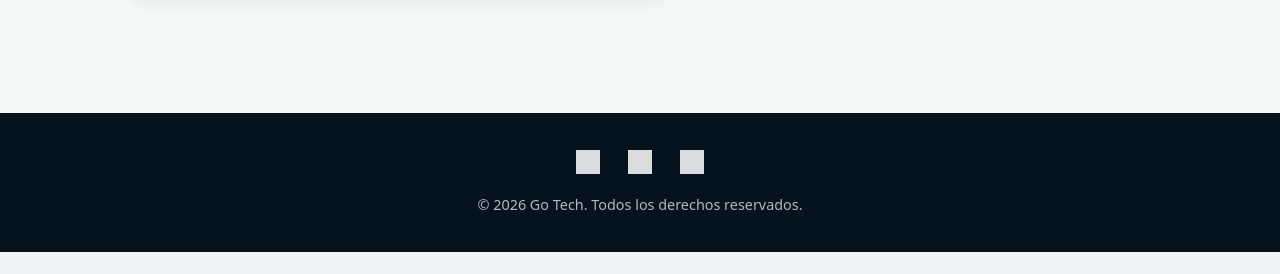
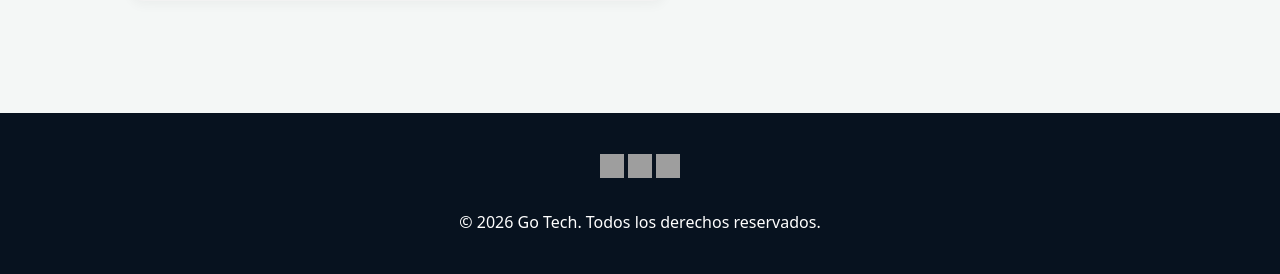
Before and after one commit to Fidelitas-Ambiente-Web-Cliente-Servidor/sc502-ln-practica1-sc502_ln_practica1_q2_2026_g6, a PHP site: page /contacto.html in a window 1280 px wide. Shown: the part 1084-1358 px from the top of the page. Before the commit the page ends 1336 px from the top, so only its background shows below. Run offline with PHP 8.4, Linux system fonts and the light colour scheme; grey boxes are pictures that could not be loaded.

Commit message:
Actualización del Footer de contacto.html y contacto.css

```diff
--- a/Tarea1/contacto.html
+++ b/Tarea1/contacto.html
@@ -143,11 +143,12 @@
   <!-- ========== FOOTER ========== -->
   <footer class="footer-section">
     <div class="container">
-      <div id="social">
-        <a href="#"><img src="https://cdn.jsdelivr.net/npm/simple-icons@v11/icons/facebook.svg" alt="Facebook" width="24" height="24"></a>
-        <a href="#"><img src="https://cdn.jsdelivr.net/npm/simple-icons@v11/icons/twitter.svg" alt="Twitter" width="24" height="24"></a>
-        <a href="#"><img src="https://cdn.jsdelivr.net/npm/simple-icons@v11/icons/instagram.svg" alt="Instagram" width="24" height="24"></a>
-      </div>
+      <div class="row">
+        <div id="social">
+            <a href="#"><img src="https://cdn-icons-png.flaticon.com/512/733/733547.png" alt="Facebook" width="24" height="24"></a>
+            <a href="#"><img src="https://cdn-icons-png.flaticon.com/512/733/733558.png" alt="Twitter" width="24" height="24"></a>
+            <a href="#"><img src="https://cdn-icons-png.flaticon.com/512/733/733561.png" alt="Instagram" width="24" height="24"></a>
+       </div>
       <p>&copy; 2026 Go Tech. Todos los derechos reservados.</p>
     </div>
   </footer>
--- a/Tarea1/css/contacto.css
+++ b/Tarea1/css/contacto.css
@@ -235,35 +235,12 @@ body {
 
 /* --- FOOTER --- */
 .footer-section {
-  padding: 2.25rem 0;
+  padding: 1.5rem 0;
   background-color: var(--footer-bg);
   color: #fff;
   text-align: center;
 }
 
-.footer-section p {
-  margin: 0;
-  font-size: 0.9rem;
-  color: rgba(255, 255, 255, 0.7);
+#social {
+  padding: 1rem 0 2rem 0;
 }
-
-#social {
-  margin-bottom: 1.25rem;
-}
-
-#social a {
-  display: inline-block;
-  margin: 0 12px;
-  transition: transform 0.25s ease, opacity 0.25s ease;
-  opacity: 0.85;
-}
-
-#social a:hover {
-  transform: translateY(-3px);
-  opacity: 1;
-}
-
-/* Convierte iconos negros en blanco */
-#social img {
-  filter: brightness(0) invert(1);
-}
```
